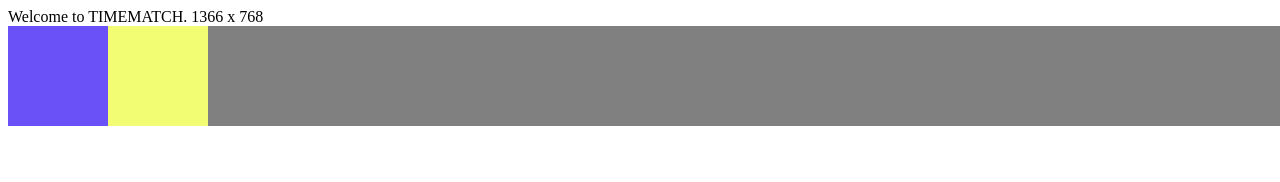
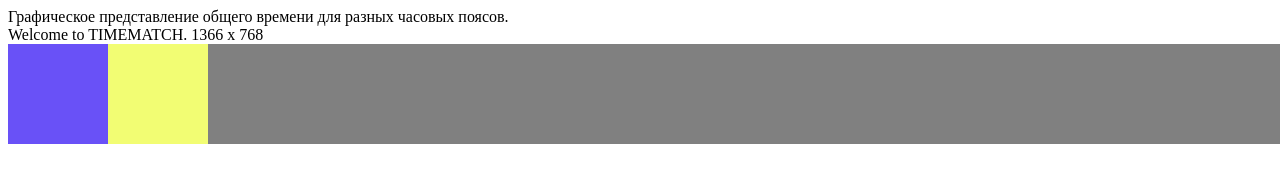
Before and after one commit to devsdb1/timeMatch, a plain HTML site: page index.html in a window 1280 px wide. Shown: the top 182 px of the page. Drawn offline with Linux system fonts and the light colour scheme.

Commit message:
second try

```diff
--- a/index.html
+++ b/index.html
@@ -37,7 +37,7 @@
 </head>
 <body>
 
-
+Графическое представление общего времени для разных часовых поясов.
 
 
   <div id="app" v-cloak>
```
